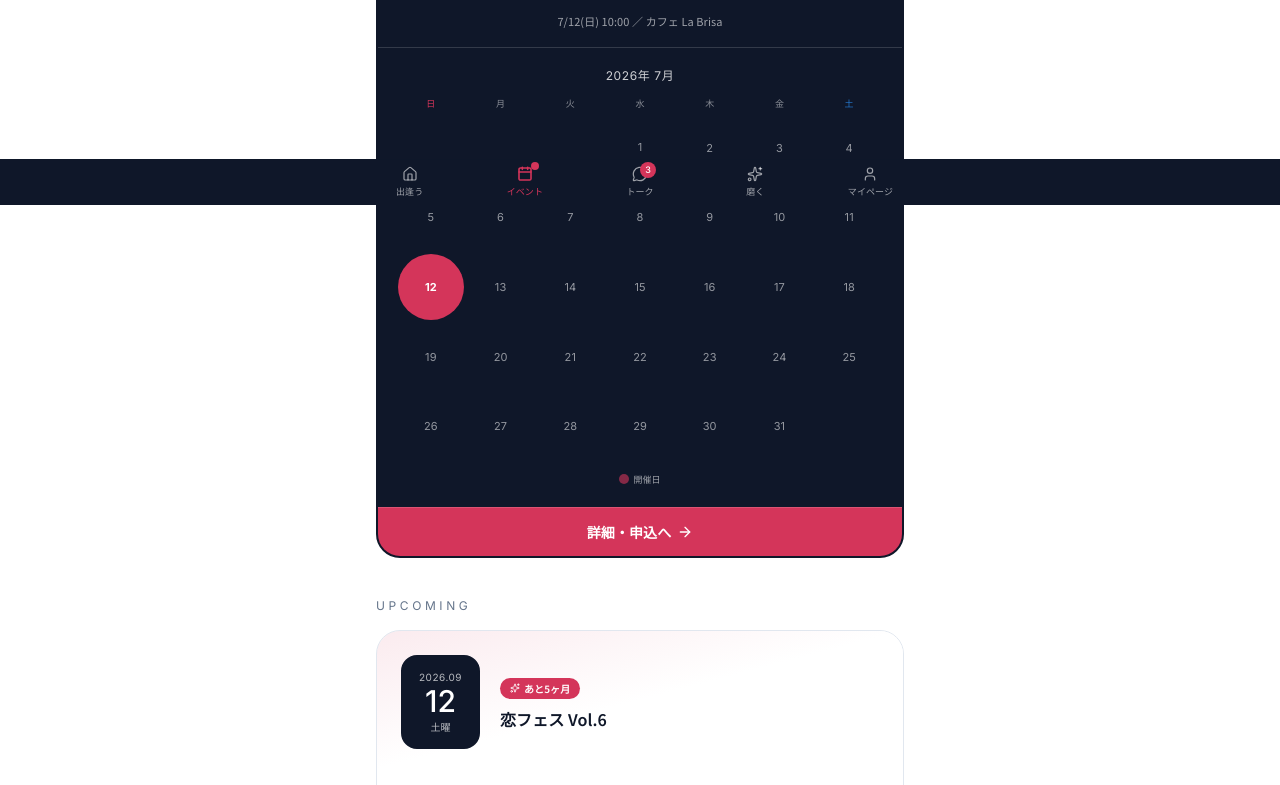
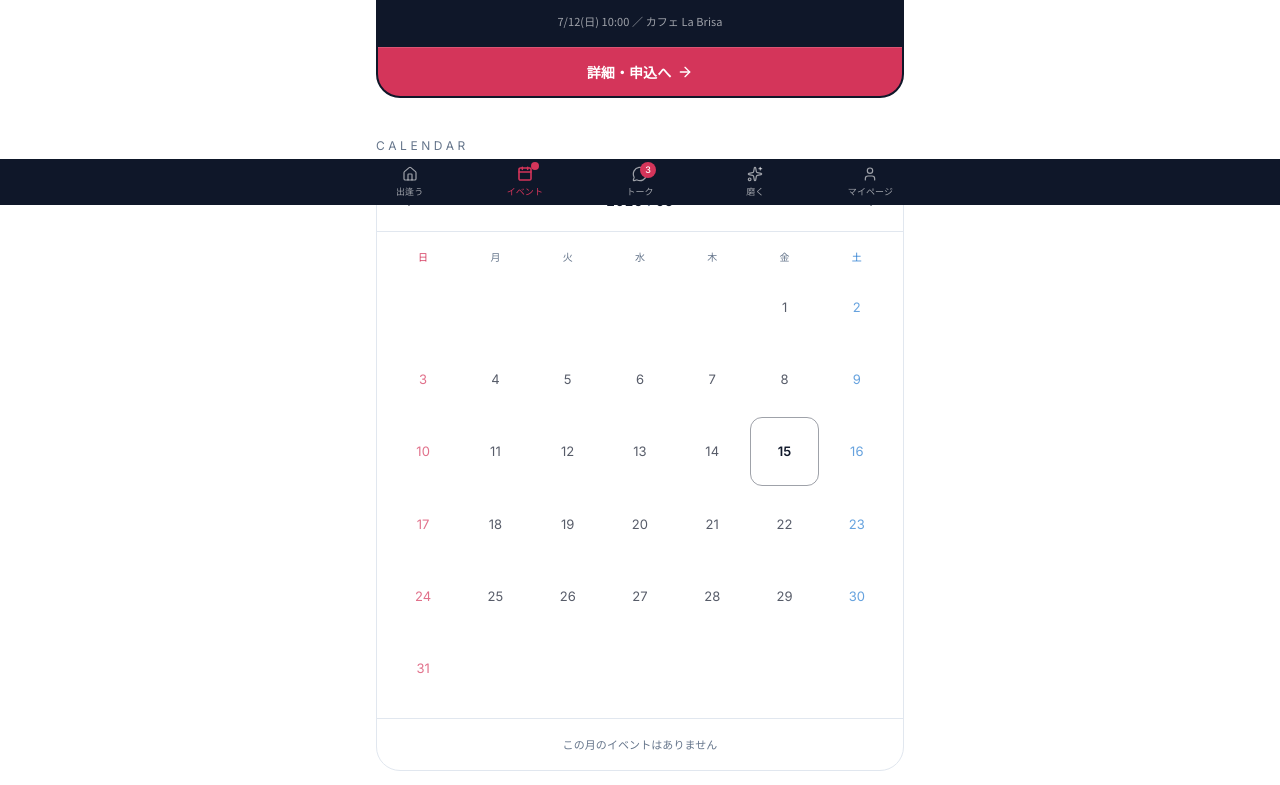
Before and after one commit to yamashita0330/miraiz, a Next.js app: page /events in a window 1280 px wide. Shown: the part 595-1380 px from the top of the page. Built offline with nearby package versions, Linux system fonts and the light colour scheme.

Commit message:
イベントカレンダーを月送り可能なEventCalendarに刷新（前月/次月ナビ・イベント日タップ・月別リスト）

```diff
--- /dev/null
+++ b/src/app/events/EventCalendar.tsx
@@ -0,0 +1,186 @@
+'use client';
+
+import { useState } from 'react';
+import Link from 'next/link';
+import { ChevronLeft, ChevronRight, ArrowRight } from 'lucide-react';
+
+export type CalEvent = {
+  token: string;
+  name: string;
+  date: string;
+  status: 'upcoming' | 'live' | 'past';
+};
+
+const WEEKDAYS = ['日', '月', '火', '水', '木', '金', '土'];
+
+export function EventCalendar({ events }: { events: CalEvent[] }) {
+  const today = new Date();
+  const [viewYear, setViewYear] = useState(today.getFullYear());
+  const [viewMonth, setViewMonth] = useState(today.getMonth()); // 0-indexed
+
+  // 表示月のイベントを日→イベントでマップ
+  const eventsByDay = new Map<number, CalEvent>();
+  events.forEach((e) => {
+    const d = new Date(e.date);
+    if (d.getFullYear() === viewYear && d.getMonth() === viewMonth) {
+      eventsByDay.set(d.getDate(), e);
+    }
+  });
+  const monthEvents = Array.from(eventsByDay.entries())
+    .sort((a, b) => a[0] - b[0])
+    .map(([day, ev]) => ({ day, ev }));
+
+  const isSameMonth = today.getFullYear() === viewYear && today.getMonth() === viewMonth;
+  const todayDay = today.getDate();
+
+  const firstDow = new Date(viewYear, viewMonth, 1).getDay();
+  const daysInMonth = new Date(viewYear, viewMonth + 1, 0).getDate();
+  const cells: (number | null)[] = [];
+  for (let i = 0; i < firstDow; i++) cells.push(null);
+  for (let day = 1; day <= daysInMonth; day++) cells.push(day);
+  while (cells.length % 7 !== 0) cells.push(null);
+
+  const prevMonth = () => {
+    if (viewMonth === 0) {
+      setViewYear((y) => y - 1);
+      setViewMonth(11);
+    } else {
+      setViewMonth((m) => m - 1);
+    }
+  };
+  const nextMonth = () => {
+    if (viewMonth === 11) {
+      setViewYear((y) => y + 1);
+      setViewMonth(0);
+    } else {
+      setViewMonth((m) => m + 1);
+    }
+  };
+
+  return (
+    <div className="overflow-hidden rounded-3xl border border-border bg-card">
+      {/* 月ナビ */}
+      <div className="flex items-center justify-between border-b border-border px-3 py-3">
+        <button
+          type="button"
+          onClick={prevMonth}
+          aria-label="前の月"
+          className="inline-flex h-9 w-9 items-center justify-center rounded-full transition-colors hover:bg-muted"
+        >
+          <ChevronLeft className="h-4 w-4" aria-hidden />
+        </button>
+        <p className="font-mont text-sm font-medium tracking-wide">
+          {viewYear}<span className="mx-1 text-muted-foreground">.</span>
+          {(viewMonth + 1).toString().padStart(2, '0')}
+        </p>
+        <button
+          type="button"
+          onClick={nextMonth}
+          aria-label="次の月"
+          className="inline-flex h-9 w-9 items-center justify-center rounded-full transition-colors hover:bg-muted"
+        >
+          <ChevronRight className="h-4 w-4" aria-hidden />
+        </button>
+      </div>
+
+      {/* グリッド */}
+      <div className="px-3 py-4">
+        <div className="grid grid-cols-7 gap-1">
+          {WEEKDAYS.map((w, i) => (
+            <span
+              key={w}
+              className={`pb-1 text-center text-[10px] font-medium ${
+                i === 0 ? 'text-rose' : i === 6 ? 'text-info' : 'text-muted-foreground'
+              }`}
+            >
+              {w}
+            </span>
+          ))}
+          {cells.map((day, i) => {
+            if (day === null) return <span key={i} />;
+            const ev = eventsByDay.get(day);
+            const isToday = isSameMonth && day === todayDay;
+            const dow = i % 7;
+
+            const cellInner = (
+              <span
+                className={`relative flex aspect-square flex-col items-center justify-center rounded-xl font-mont text-[13px] transition-colors ${
+                  ev
+                    ? ev.status === 'past'
+                      ? 'bg-muted font-semibold text-muted-foreground'
+                      : 'bg-rose font-bold text-rose-foreground'
+                    : isToday
+                    ? 'border border-foreground/40 font-semibold'
+                    : dow === 0
+                    ? 'text-rose/70'
+                    : dow === 6
+                    ? 'text-info/70'
+                    : 'text-foreground/70'
+                }`}
+              >
+                {day}
+                {ev && (
+                  <span
+                    className={`mt-0.5 h-1 w-1 rounded-full ${
+                      ev.status === 'past' ? 'bg-muted-foreground' : 'bg-rose-foreground'
+                    }`}
+                    aria-hidden
+                  />
+                )}
+              </span>
+            );
+
+            return ev ? (
+              <Link key={i} href={`/event/${ev.token}`} aria-label={`${ev.name}`}>
+                {cellInner}
+              </Link>
+            ) : (
+              <span key={i}>{cellInner}</span>
+            );
+          })}
+        </div>
+      </div>
+
+      {/* この月のイベント一覧 */}
+      {monthEvents.length > 0 ? (
+        <ul className="border-t border-border">
+          {monthEvents.map(({ day, ev }) => (
+            <li key={ev.token}>
+              <Link
+                href={`/event/${ev.token}`}
+                className="group flex items-center gap-3 px-4 py-3 transition-colors hover:bg-muted/40"
+              >
+                <span
+                  className={`flex h-9 w-9 shrink-0 flex-col items-center justify-center rounded-lg font-mont text-[13px] font-bold leading-none ${
+                    ev.status === 'past'
+                      ? 'bg-muted text-muted-foreground'
+                      : 'bg-rose text-rose-foreground'
+                  }`}
+                >
+                  {day}
+                  <span className="text-[7px] font-normal opacity-70">日</span>
+                </span>
+                <span className="min-w-0 flex-1 truncate text-[12px] font-medium">
+                  {ev.name}
+                </span>
+                {ev.status === 'live' && (
+                  <span className="shrink-0 rounded-full bg-rose px-2 py-0.5 text-[9px] font-semibold text-rose-foreground">
+                    開催中
+                  </span>
+                )}
+                <ArrowRight
+                  className="h-3.5 w-3.5 shrink-0 text-muted-foreground transition-transform group-hover:translate-x-0.5"
+                  aria-hidden
+                />
+              </Link>
+            </li>
+          ))}
+        </ul>
+      ) : (
+        <p className="border-t border-border px-4 py-4 text-center text-[11px] text-muted-foreground">
+          この月のイベントはありません
+        </p>
+      )}
+    </div>
+  );
+}
--- a/src/app/events/page.tsx
+++ b/src/app/events/page.tsx
@@ -3,6 +3,7 @@ import { MapPin, ArrowRight, Heart, Users, Clock, Ticket, CheckCircle2, Sparkles
 import { Header } from '@/components/Header';
 import { BottomNav } from '@/components/BottomNav';
 import { DEMO_EVENTS_LIST, DEMO_USER_STATE, DEMO_EVENT_CONVERSATIONS } from '@/lib/demo';
+import { EventCalendar } from './EventCalendar';
 
 export const dynamic = 'force-dynamic';
 
@@ -103,9 +104,6 @@ export default function EventsPage() {
                     {formatDateTime(nextEvent.date)} ／ {nextEvent.venue}
                   </p>
                 </div>
-                <div className="border-t border-background/15 px-5 py-5">
-                  <MiniCalendar dateIso={nextEvent.date} />
-                </div>
                 <Link
                   href={`/event/${nextEvent.token}`}
                   className="group flex items-center justify-center gap-1.5 border-t border-background/15 bg-rose py-3.5 text-sm font-semibold text-rose-foreground"
@@ -116,6 +114,21 @@ export default function EventsPage() {
               </div>
             </section>
           )}
+
+          {/* ============= カレンダー（月送り可能） ============= */}
+          <section className="mb-10">
+            <h2 className="mb-4 text-xs font-mont uppercase tracking-[0.3em] text-muted-foreground">
+              Calendar
+            </h2>
+            <EventCalendar
+              events={events.map((e) => ({
+                token: e.token,
+                name: e.name,
+                date: e.date,
+                status: e.status,
+              }))}
+            />
+          </section>
 
           {/* ============= これからのイベント ============= */}
           {restUpcoming.length > 0 && (
@@ -316,74 +329,3 @@ function daysUntil(iso: string): number {
   const diff = Math.ceil((new Date(iso).getTime() - Date.now()) / (1000 * 60 * 60 * 24));
   return Math.max(0, diff);
 }
-
-// 開催月のミニカレンダー（開催日をハイライト）
-function MiniCalendar({ dateIso }: { dateIso: string }) {
-  const d = new Date(dateIso);
-  const year = d.getFullYear();
-  const month = d.getMonth(); // 0-indexed
-  const eventDay = d.getDate();
-  const today = new Date();
-  const isSameMonth = today.getFullYear() === year && today.getMonth() === month;
-  const todayDay = today.getDate();
-
-  const firstDow = new Date(year, month, 1).getDay();
-  const daysInMonth = new Date(year, month + 1, 0).getDate();
-  const cells: (number | null)[] = [];
-  for (let i = 0; i < firstDow; i++) cells.push(null);
-  for (let day = 1; day <= daysInMonth; day++) cells.push(day);
-  while (cells.length % 7 !== 0) cells.push(null);
-
-  const weekdays = ['日', '月', '火', '水', '木', '金', '土'];
-
-  return (
-    <div>
-      <p className="mb-3 text-center font-mont text-xs tracking-wider opacity-80">
-        {year}年 {month + 1}月
-      </p>
-      <div className="grid grid-cols-7 gap-1">
-        {weekdays.map((w, i) => (
-          <span
-            key={w}
-            className={`text-center text-[9px] ${
-              i === 0 ? 'text-rose' : i === 6 ? 'text-info' : 'opacity-50'
-            }`}
-          >
-            {w}
-          </span>
-        ))}
-        {cells.map((day, i) => {
-          if (day === null) return <span key={i} />;
-          const isEvent = day === eventDay;
-          const isToday = isSameMonth && day === todayDay;
-          return (
-            <span
-              key={i}
-              className={`flex aspect-square items-center justify-center rounded-full font-mont text-[11px] ${
-                isEvent
-                  ? 'bg-rose font-bold text-rose-foreground'
-                  : isToday
-                  ? 'border border-background/40 opacity-90'
-                  : 'opacity-55'
-              }`}
-            >
-              {day}
-            </span>
-          );
-        })}
-      </div>
-      <div className="mt-3 flex items-center justify-center gap-3 text-[9px] opacity-60">
-        <span className="inline-flex items-center gap-1">
-          <span className="inline-block h-2.5 w-2.5 rounded-full bg-rose" aria-hidden />
-          開催日
-        </span>
-        {isSameMonth && (
-          <span className="inline-flex items-center gap-1">
-            <span className="inline-block h-2.5 w-2.5 rounded-full border border-background/40" aria-hidden />
-            今日
-          </span>
-        )}
-      </div>
-    </div>
-  );
-}
```
